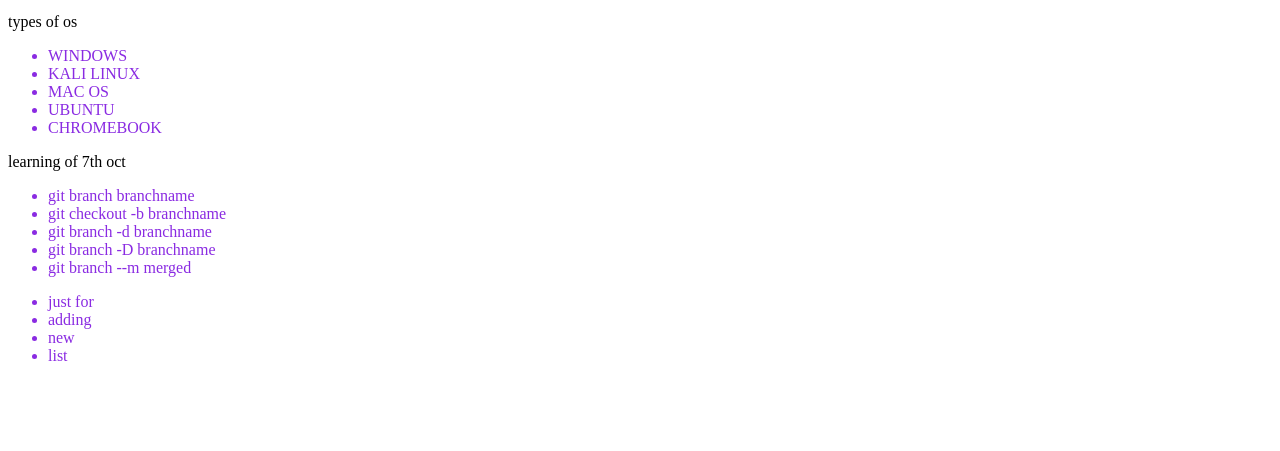
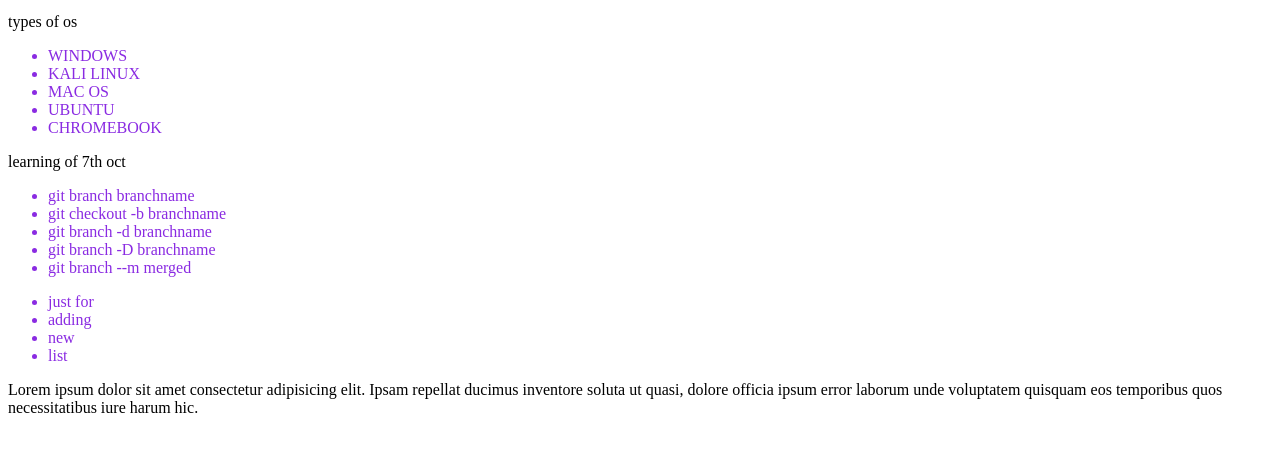
Before and after one commit to shankarjatin/brlgit, a plain HTML site: page index.html in a window 1280 px wide. Shown: the part 119-570 px from the top of the page. Drawn offline with Linux system fonts and the light colour scheme.

Commit message:
lorem added

```diff
--- a/index.html
+++ b/index.html
@@ -39,5 +39,7 @@
 <li>adding </li>
 <li>new </li>
 <li>list</li></ul>
+
+<P>Lorem ipsum dolor sit amet consectetur adipisicing elit. Ipsam repellat ducimus inventore soluta ut quasi, dolore officia ipsum error laborum unde voluptatem quisquam eos temporibus quos necessitatibus iure harum hic.</P>
 </body>
 </html>
```
